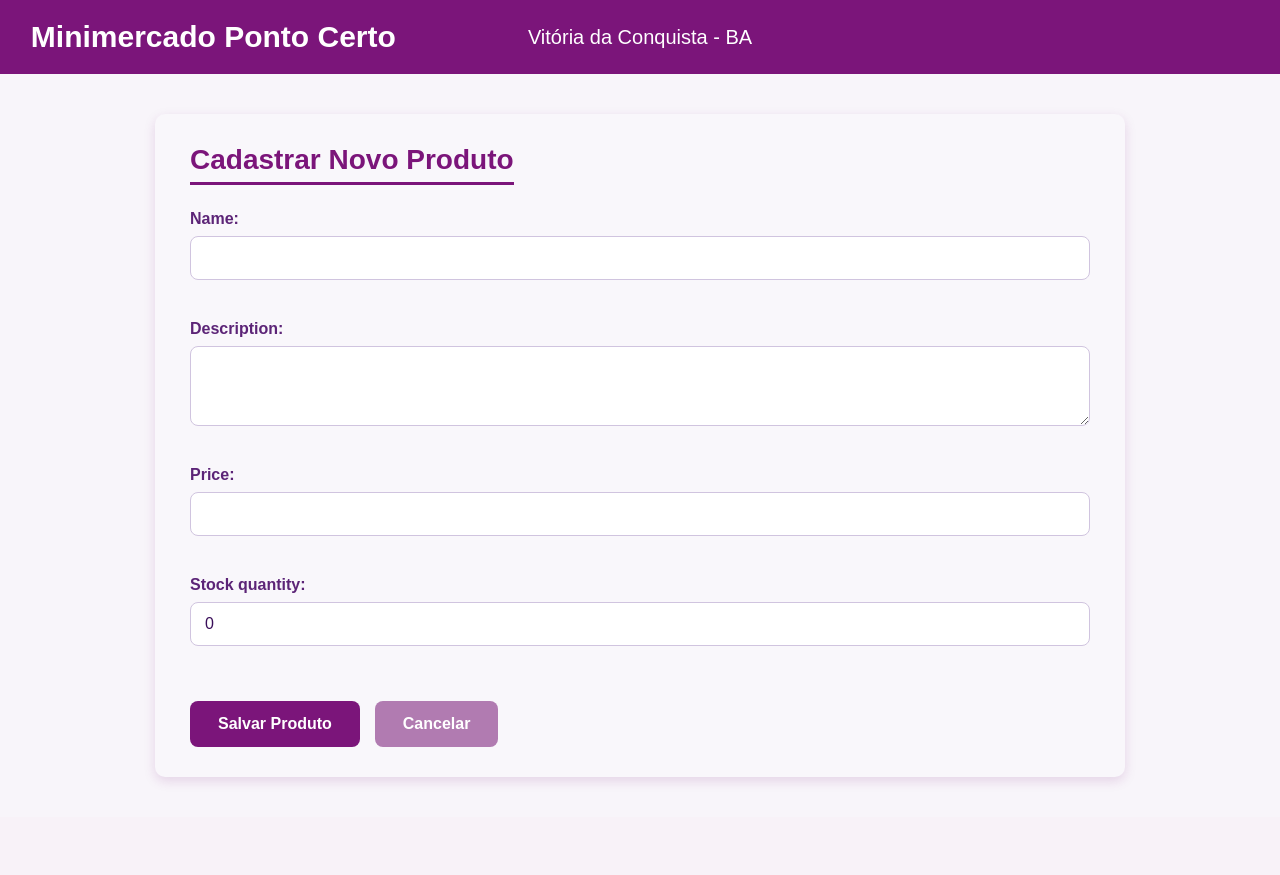
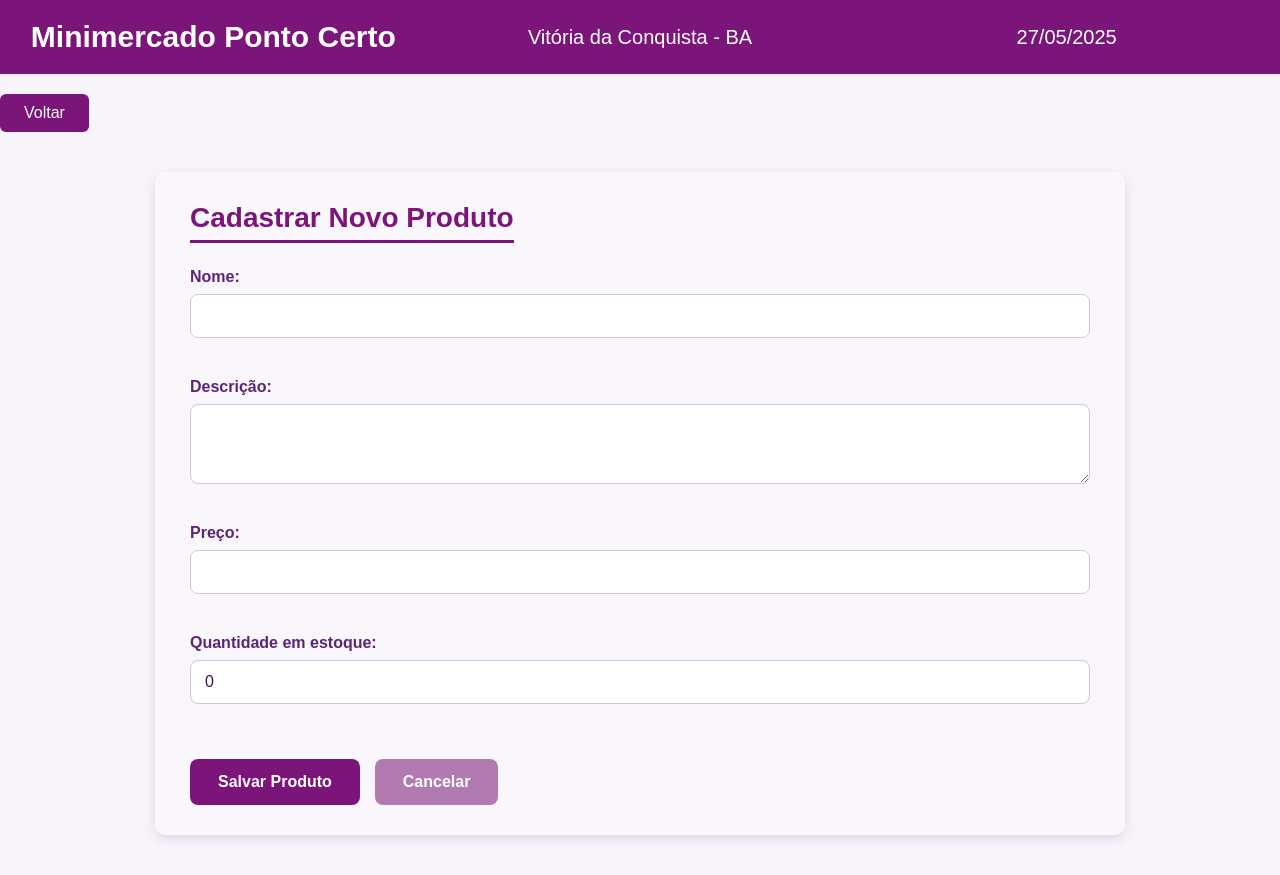
Before and after one commit to FabricioEllerSL/Ponto-Certo, a Django app: page /estoque//create in a window 1280 px wide. Before the commit the page ends 782 px from the top, so only its background shows below. Run offline with Django 5.2, Linux system fonts and the light colour scheme.

Commit message:
:sparkles: feat: adde return button

```diff
--- a/estoque/templates/estoque/create.html
+++ b/estoque/templates/estoque/create.html
@@ -2,6 +2,7 @@
 {% load static %}
 
 {% block content %}
+<button onclick="history.back()" class="back-btn">Voltar</button>
 <section class="create-product-section">
     <h2 class="create-product-title">Cadastrar Novo Produto</h2>
     <form method="post" class="product-form">
@@ -9,25 +10,25 @@
             {% csrf_token %}
 
             <div class="form-group">
-                {{ form.name.label_tag }}
+                <label for="{{ form.name.id_for_label }}">Nome:</label>
                 {{ form.name }}
                 {{ form.name.errors }}
             </div>
 
             <div class="form-group">
-                {{ form.description.label_tag }}
+                <label for="{{ form.name.id_for_label }}">Descrição:</label>
                 {{ form.description }}
                 {{ form.description.errors }}
             </div>
 
             <div class="form-group">
-                {{ form.price.label_tag }}
+                <label for="{{ form.name.id_for_label }}">Preço:</label>
                 {{ form.price }}
                 {{ form.price.errors }}
             </div>
 
             <div class="form-group">
-                {{ form.stock_quantity.label_tag }}
+                <label for="{{ form.name.id_for_label }}">Quantidade em estoque:</label>
                 {{ form.stock_quantity }}
                 {{ form.stock_quantity.errors }}
             </div>
--- a/estoque/templates/estoque/display.html
+++ b/estoque/templates/estoque/display.html
@@ -2,6 +2,7 @@
 {% load static %}
 
 {% block content %}
+<button onclick="history.back()" class="back-btn">Voltar</button>
 <section class="products-section">
     <h2 class="section-title">Produtos Cadastrados</h2>
 
@@ -23,8 +24,8 @@
             <p class="product-stock">Estoque: {{ product.stock_quantity }} unidades</p>
 
             <div class="product-actions">
-                <a href="" class="btn edit-btn">Editar</a>
-                <a href="" class="btn delete-btn" onclick="return confirm('Tem certeza que deseja excluir este produto?');">Excluir</a>
+                <a href="{% url 'estoque:update_product' product.id %}" class="btn edit-btn">Editar</a>
+                <a href="{% url 'estoque:delete_product' product.id %}" class="btn delete-btn" onclick="return confirm('Tem certeza que deseja excluir este produto?');">Excluir</a>
             </div>
         </div>
         {% empty %}
--- a/estoque/urls.py
+++ b/estoque/urls.py
@@ -6,4 +6,6 @@ app_name = 'estoque'
 urlpatterns = [
     path('', views.display_products, name='display_products'),
     path('/create', views.create_product, name='create_product'),
+    path('/update/<int:id>', views.update_product, name='update_product'),
+    path('/delete/<int:id>', views.delete_product, name='delete_product'),
 ]
--- a/estoque/views.py
+++ b/estoque/views.py
@@ -13,13 +13,18 @@ def display_products(request):
         products = products.filter(name__icontains=query)
 
     today = datetime.now().strftime('%d/%m/%Y')
+
     context = {
         'today': today,
+        'products': products,
     }
 
-    return render(request, 'estoque/display.html', {'products': products})
+    return render(request, 'estoque/display.html', context)
 
 def create_product(request):
+
+    today = datetime.now().strftime('%d/%m/%Y')
+
     if request.method == 'POST':
         form = ProductForm(request.POST)
         if form.is_valid():
@@ -27,4 +32,37 @@ def create_product(request):
             return redirect('estoque:display_products')
     else:
         form = ProductForm()
-    return render(request, 'estoque/create.html', {'form': form})
+
+    context = {
+        'form': form,
+        'today': today,
+    }
+
+    return render(request, 'estoque/create.html', context)
+
+def update_product(request, id):
+
+    today = datetime.now().strftime('%d/%m/%Y')
+
+    product = Product.objects.get(id=id)
+
+    if request.method == 'POST':
+        form = ProductForm(request.POST, instance=product)
+        if form.is_valid():
+            form.save()
+            return redirect('estoque:display_products')
+    else:
+        form = ProductForm(instance=product)
+
+
+    context = {
+        'form': form,
+        'today': today,
+    }
+
+    return render(request, 'estoque/create.html', context)
+
+def delete_product(request, id):
+    product = Product.objects.get(id=id)
+    product.delete()
+    return redirect('estoque:display_products')
--- a/static/home/css/styles.css
+++ b/static/home/css/styles.css
@@ -128,3 +128,25 @@ main {
     color: #555;
     line-height: 1.5;
 }
+
+.back-btn {
+  background-color: #7b157a;
+  color: #fff;
+  padding: 10px 24px;
+  border: none;
+  border-radius: 6px;
+  font-size: 16px;
+  font-weight: 500;
+  cursor: pointer;
+  margin-top: 20px;
+  transition: background-color 0.3s ease, transform 0.2s ease;
+}
+
+.back-btn:hover {
+  background-color: #5a0e5a;
+  transform: scale(1.03);
+}
+
+.back-btn:active {
+  transform: scale(0.98);
+}
```
